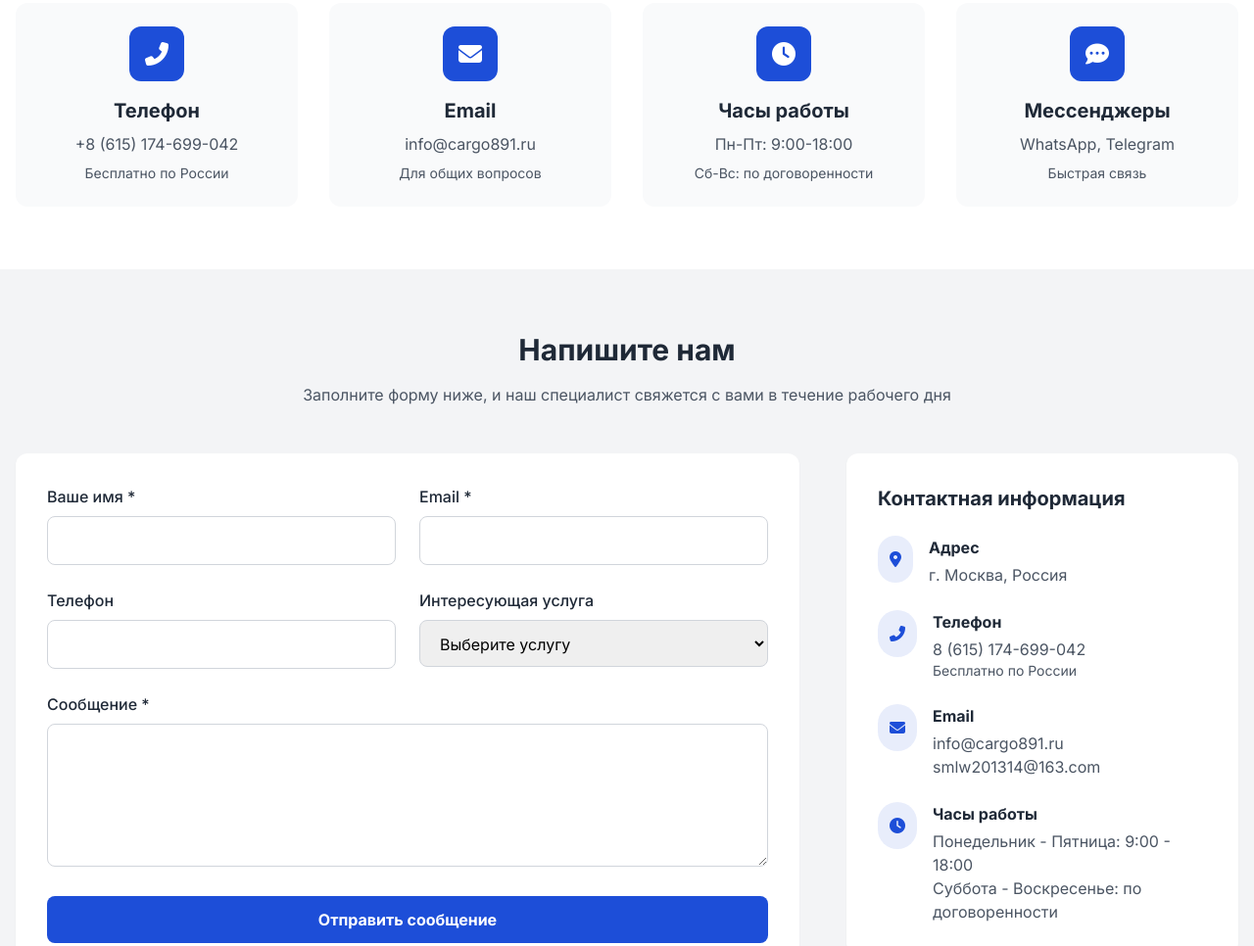
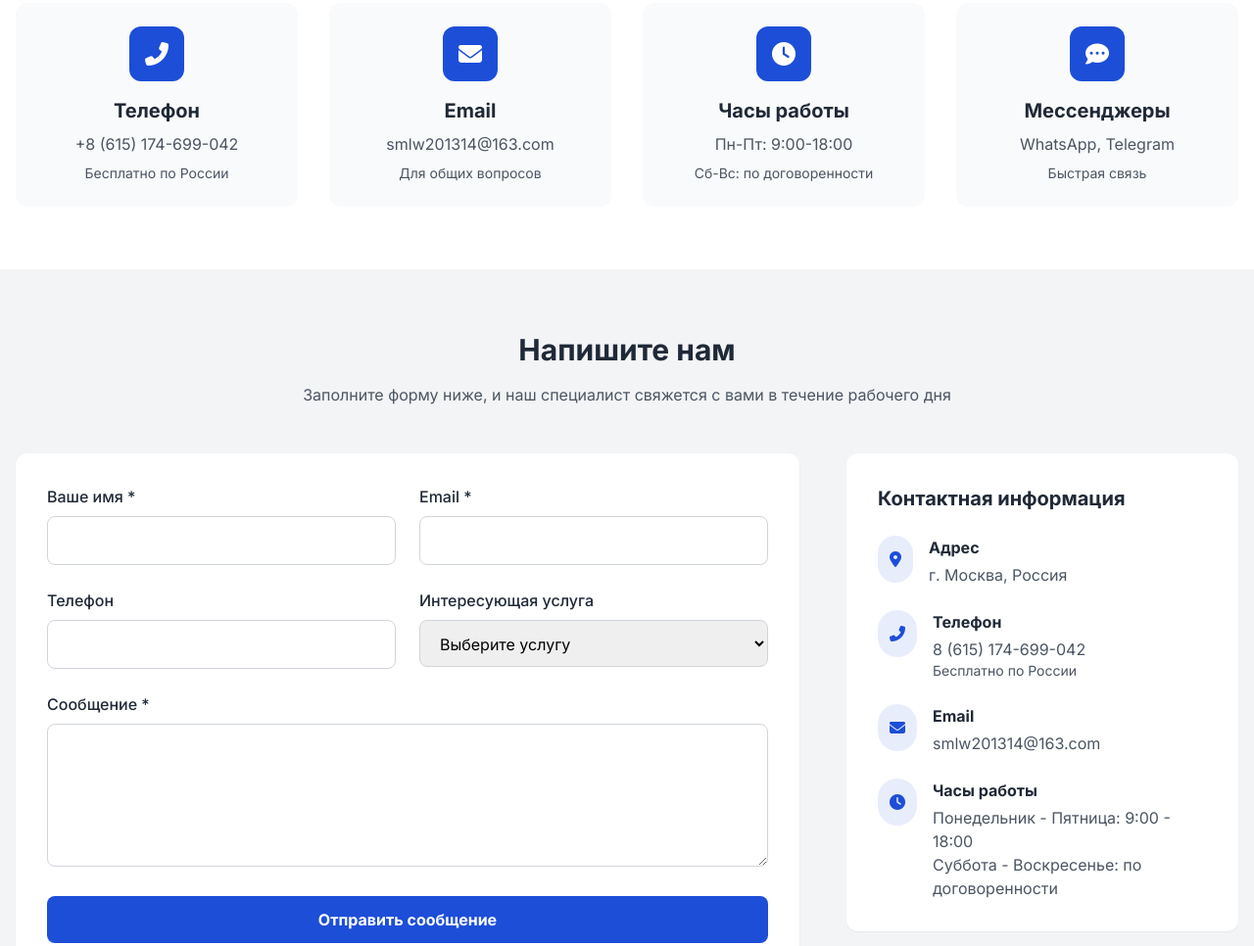
Before and after one commit to groznet/cargo891, a website: page contact.html in a window 1280 px wide. Shown: the part 671-1637 px from the top of the page at 98% size. Drawn offline with nearby package versions, Linux system fonts and the light colour scheme.

Commit message:
Remove corporate email from site untill asked

```diff
--- a/components/footer.html
+++ b/components/footer.html
@@ -60,7 +60,7 @@
                 </li>
                 <li class="flex items-start">
                     <i class="fas fa-envelope text-gray-400 mt-1 mr-3"></i>
-                    <a href="mailto:info@cargo891.ru" class="text-gray-400 hover:text-white">info@cargo891.ru</a>
+                    <a href="mailto:smlw201314@163.com" class="text-gray-400 hover:text-white">smlw201314@163.com</a>
                 </li>
                 <li class="flex items-start">
                     <i class="fas fa-clock text-gray-400 mt-1 mr-3"></i>
--- a/contact.html
+++ b/contact.html
@@ -115,7 +115,7 @@
                             <i class="fas fa-envelope text-white text-2xl"></i>
                         </div>
                         <h3 class="text-xl font-bold text-dark mb-2">Email</h3>
-                        <p class="text-gray-600 mb-2">info@cargo891.ru</p>
+                        <p class="text-gray-600 mb-2">smlw201314@163.com</p>
                         <p class="text-gray-600 text-sm">Для общих вопросов</p>
                     </div>
 
@@ -276,7 +276,6 @@
                                     </div>
                                     <div>
                                         <h4 class="font-bold text-dark mb-1">Email</h4>
-                                        <p class="text-gray-600">info@cargo891.ru</p>
                                         <p class="text-gray-600">smlw201314@163.com</p>
                                     </div>
                                 </div>
```
Also changed, not shown: index.html (+1 -1 lines), privacy.html (+3 -3 lines).
